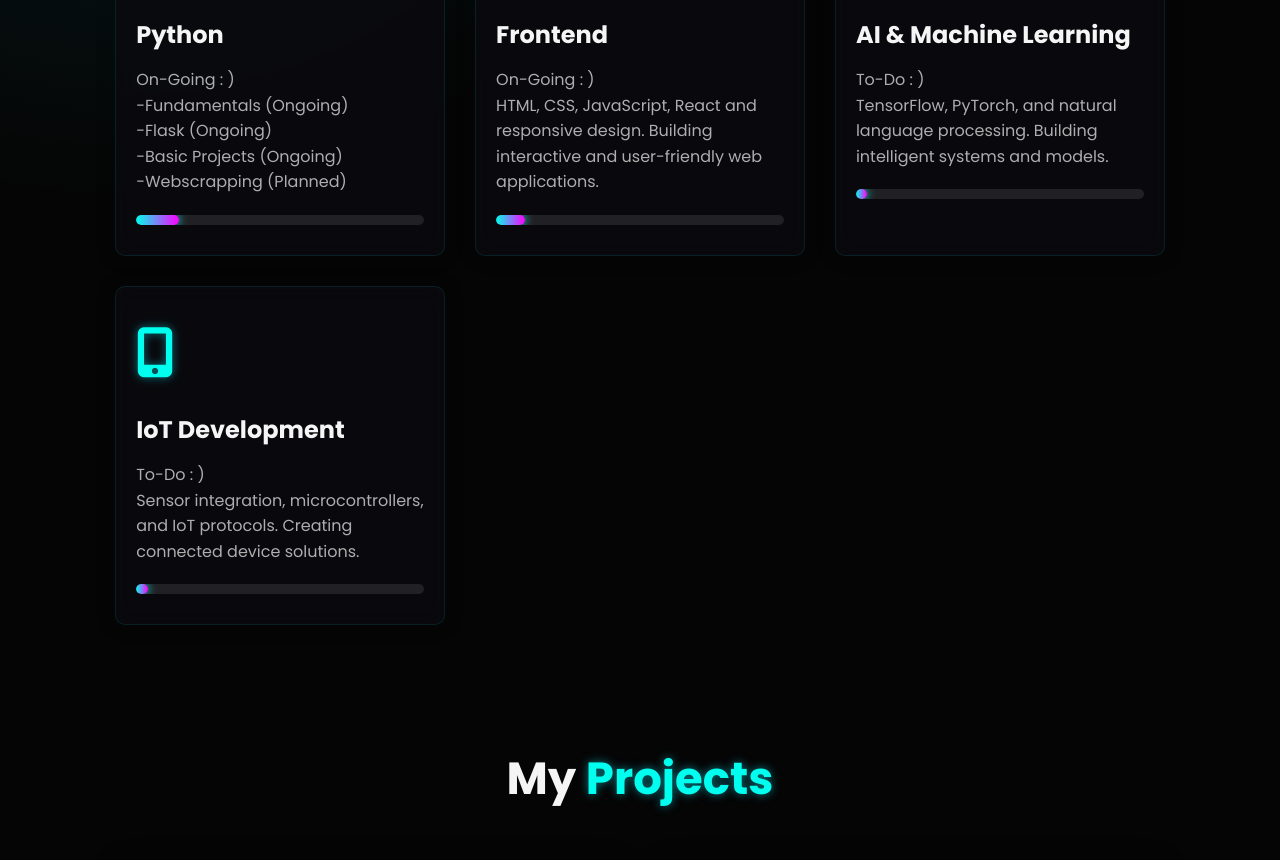
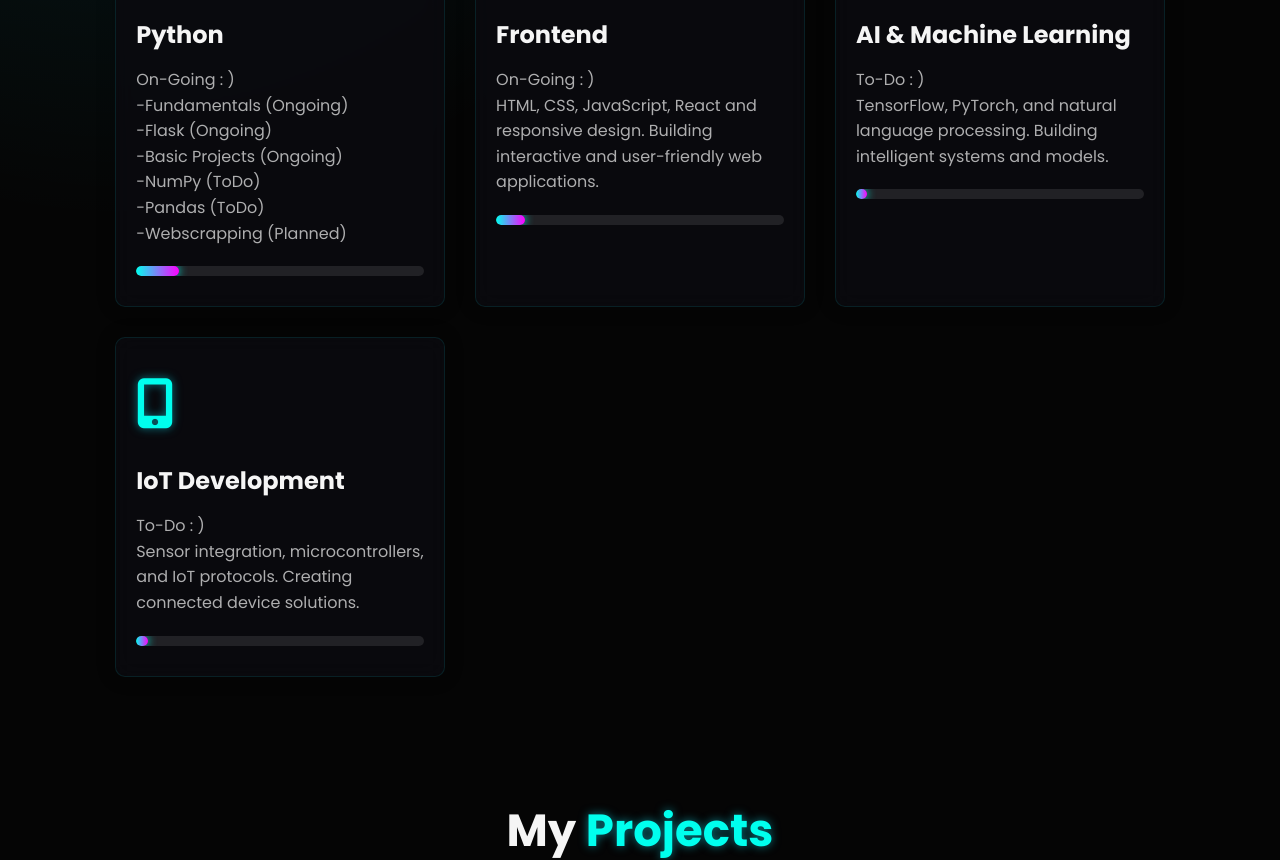
Before and after one commit to Starkkk24/Self, a plain HTML site: page index.html in a window 1280 px wide. Shown: the part 1127-1987 px from the top of the page. Drawn offline with Linux system fonts and the light colour scheme; grey boxes are pictures that could not be loaded.

Commit message:
cmit-5.3

```diff
--- a/index.html
+++ b/index.html
@@ -47,7 +47,7 @@
                     <i class="fab fa-python"></i>
                 </div>
                 <h3>Python</h3>
-                <p>On-Going : ) <br> -Fundamentals (Ongoing) <br> -Flask (Ongoing) <br> -Basic Projects  (Ongoing) <br>-Webscrapping (Planned) </p>
+                <p>On-Going : ) <br> -Fundamentals (Ongoing) <br> -Flask (Ongoing) <br> -Basic Projects  (Ongoing) <br>-NumPy (ToDo) <br>-Pandas (ToDo)   <br>-Webscrapping (Planned) </p>
                 <div class="skill-bar">
                     <div class="skill-level" style="width:15%"></div>
                 </div>
```
